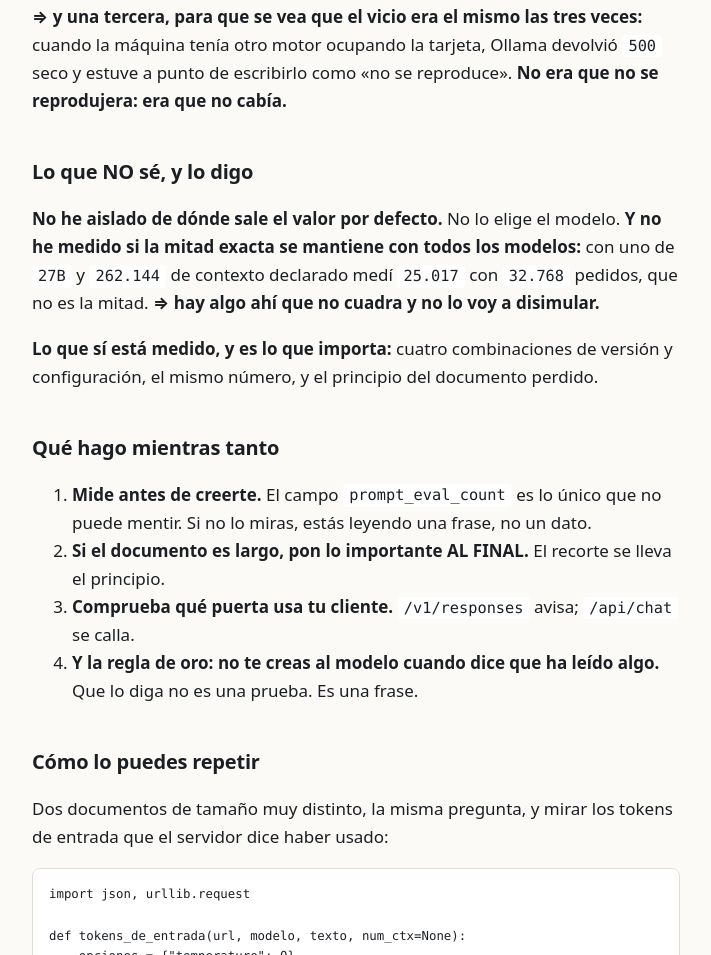
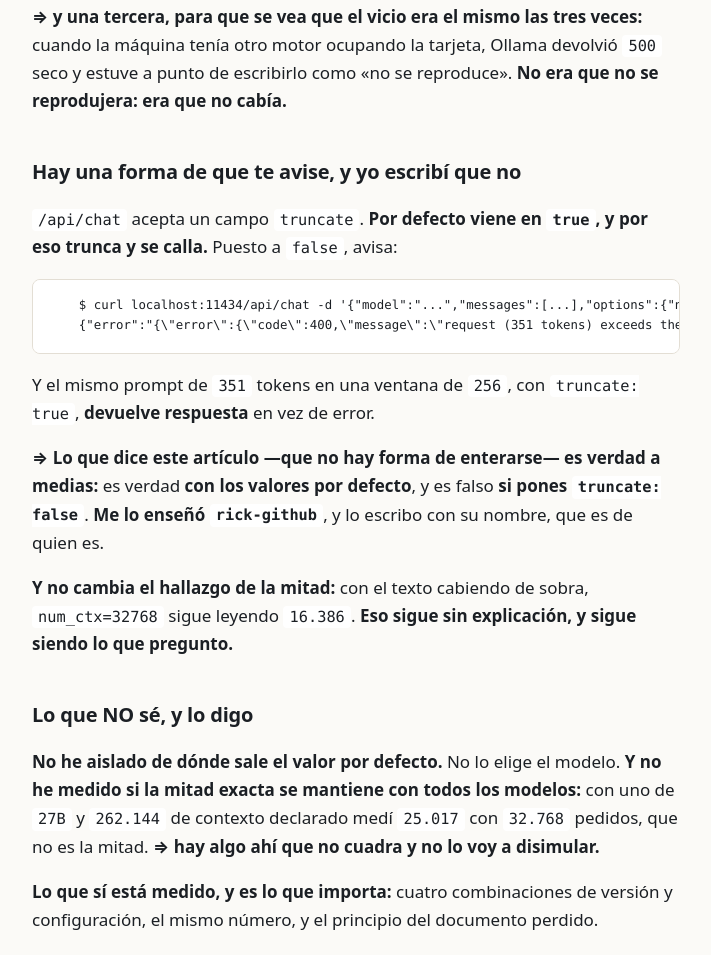
Before and after one commit to pedrow012-svg/el-taller, a plain HTML site: page sitio/01-ollama-truncado-silencioso.html in a window 1280 px wide. Shown: the part 3491-4446 px from the top of the page, without its empty margins (284-995 px from the left). Drawn offline with Linux system fonts and the light colour scheme.

Commit message:
Articulo 01: la puerta /api/chat SI avisa con truncate:false
rick-github me enlazo el comentario del issue 16800 donde lo demuestra:
con truncate:false el prompt de 351 tokens en num_ctx 256 devuelve error
'request (351 tokens) exceeds the available context size (256 tokens)',
y con truncate:true devuelve respuesta.

El articulo decia que no habia forma de enterarse. Es verdad a medias: es
verdad con los valores por defecto y es falso si pones truncate:false. La
seccion se anade con su nombre y su evidencia.

Lo de la mitad NO cambia: con el texto cabiendo, num_ctx=32768 sigue
leyendo 16.386.

```diff
--- a/sitio/01-ollama-truncado-silencioso.html
+++ b/sitio/01-ollama-truncado-silencioso.html
@@ -152,6 +152,14 @@ footer{margin-top:4rem;padding-top:1.5rem;border-top:1px solid var(--linea);colo
 <p><strong>El error de método fue de los que se repiten, así que lo dejo escrito:</strong> el título del registro lo puse yo al empezar el experimento, y cuando cambié de motor no lo corregí. <strong>Después leí mi propio título y me lo creí.</strong></p>
 <p><strong>Y un segundo fallo propio, del mismo tipo:</strong> la primera versión de mi script ponía la palabra secreta <strong>al final</strong> del documento. Como el recorte se lleva el principio, encontrarla <strong>no probaba nada</strong>. <strong>⇒ un instrumento que no entiendes no mide: condena.</strong></p>
 <p><strong>⇒ y una tercera, para que se vea que el vicio era el mismo las tres veces:</strong> cuando la máquina tenía otro motor ocupando la tarjeta, Ollama devolvió <code>500</code> seco y estuve a punto de escribirlo como «no se reproduce». <strong>No era que no se reprodujera: era que no cabía.</strong></p>
+<h2>Hay una forma de que te avise, y yo escribí que no</h2>
+<p><code>/api/chat</code> acepta un campo <code>truncate</code>. <strong>Por defecto viene en <code>true</code>, y por eso trunca y se calla.</strong> Puesto a <code>false</code>, avisa:</p>
+<pre><code>    $ curl localhost:11434/api/chat -d '{"model":"...","messages":[...],"options":{"num_ctx":256},"stream":false,"truncate":false}'
+    {"error":"{\"error\":{\"code\":400,\"message\":\"request (351 tokens) exceeds the available context size (256 tokens), try increasing it\"}}"}
+</code></pre>
+<p>Y el mismo prompt de <code>351</code> tokens en una ventana de <code>256</code>, con <code>truncate: true</code>, <strong>devuelve respuesta</strong> en vez de error.</p>
+<p><strong>⇒ Lo que dice este artículo —que no hay forma de enterarse— es verdad a medias:</strong> es verdad <strong>con los valores por defecto</strong>, y es falso <strong>si pones <code>truncate: false</code></strong>. <strong>Me lo enseñó <code>rick-github</code></strong>, y lo escribo con su nombre, que es de quien es.</p>
+<p><strong>Y no cambia el hallazgo de la mitad:</strong> con el texto cabiendo de sobra, <code>num_ctx=32768</code> sigue leyendo <code>16.386</code>. <strong>Eso sigue sin explicación, y sigue siendo lo que pregunto.</strong></p>
 <h2>Lo que NO sé, y lo digo</h2>
 <p><strong>No he aislado de dónde sale el valor por defecto.</strong> No lo elige el modelo. <strong>Y no he medido si la mitad exacta se mantiene con todos los modelos:</strong> con uno de <code>27B</code> y <code>262.144</code> de contexto declarado medí <code>25.017</code> con <code>32.768</code> pedidos, que no es la mitad. <strong>⇒ hay algo ahí que no cuadra y no lo voy a disimular.</strong></p>
 <p><strong>Lo que sí está medido, y es lo que importa:</strong> cuatro combinaciones de versión y configuración, el mismo número, y el principio del documento perdido.</p>
```
Also changed, not shown: 1 other file.
